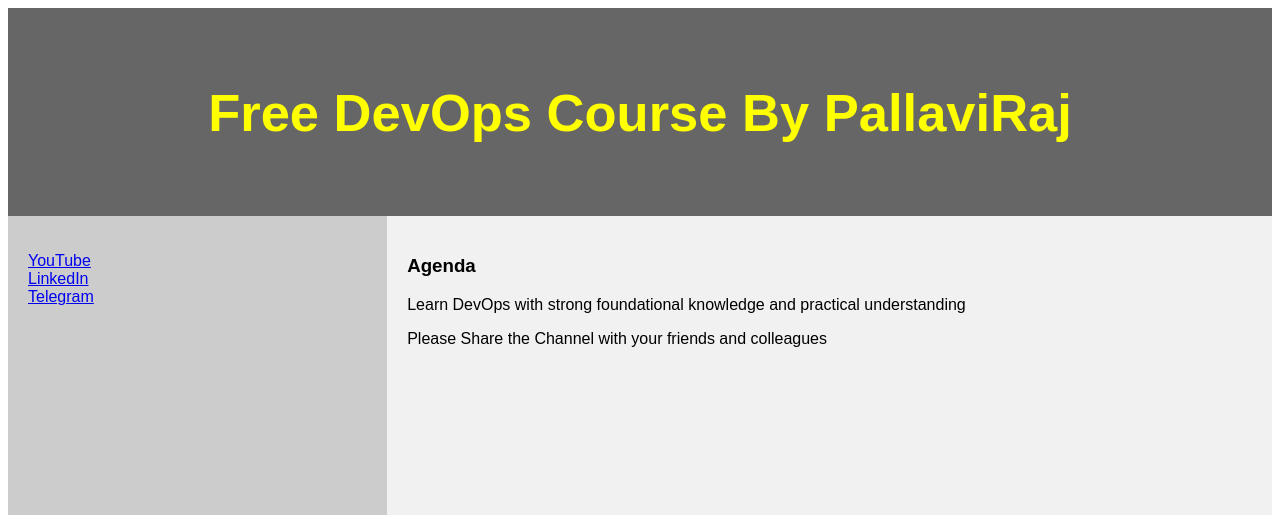
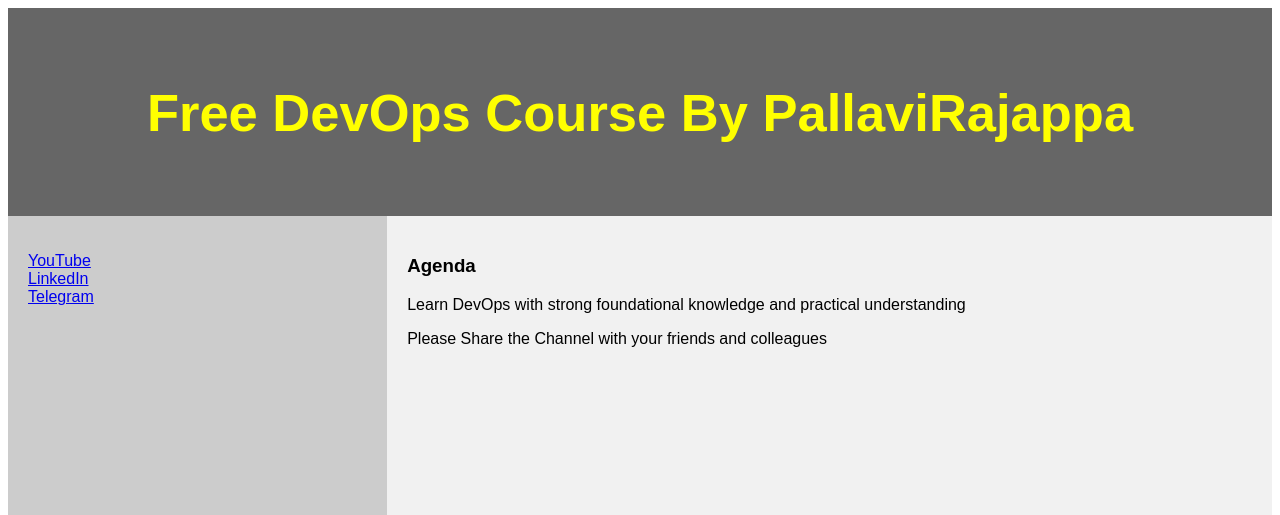
Before and after one commit to pallavipallu96/python_new_app, a Django app: page /demo/ in a window 1280 px wide. Shown: the top 515 px of the page. Run offline with Django 4.2, Linux system fonts and the light colour scheme.

Commit message:
new branch commit

```diff
--- a/devops/demo/templates/demo_site.html
+++ b/devops/demo/templates/demo_site.html
@@ -73,7 +73,7 @@ footer {
 
 
 <header>
-  <h2>Free DevOps Course By PallaviRaj</h2>
+  <h2>Free DevOps Course By PallaviRajappa</h2>
 </header>
 
 <section>
```
